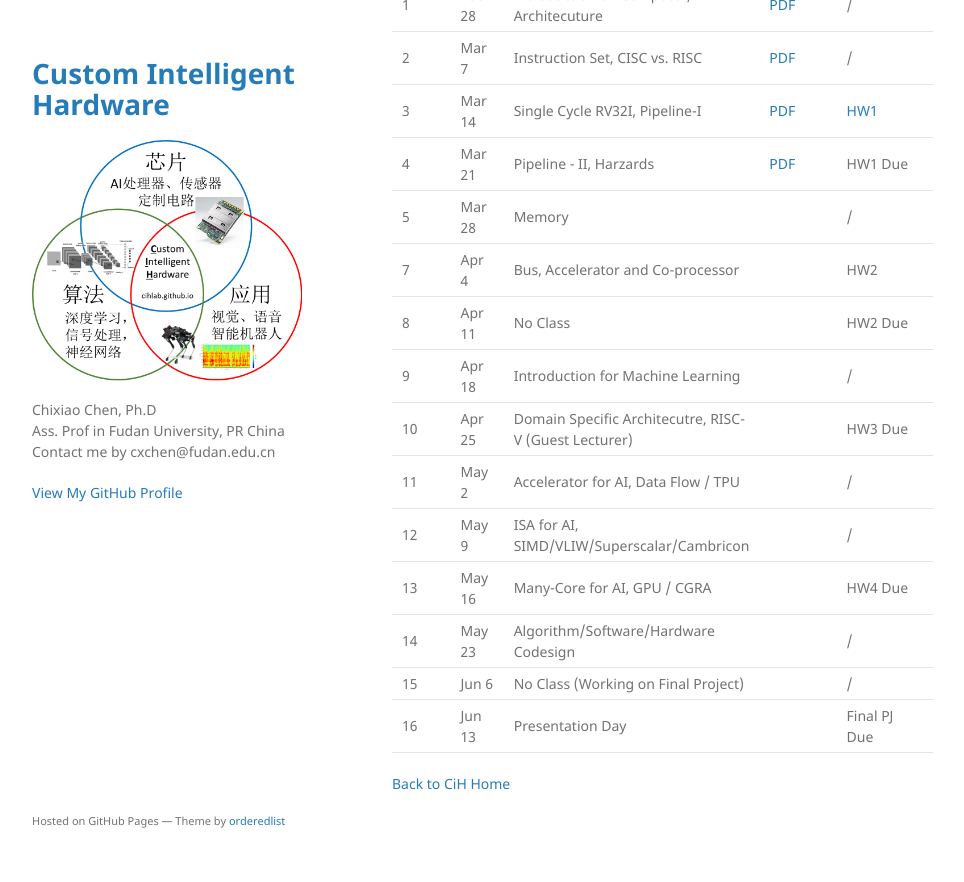
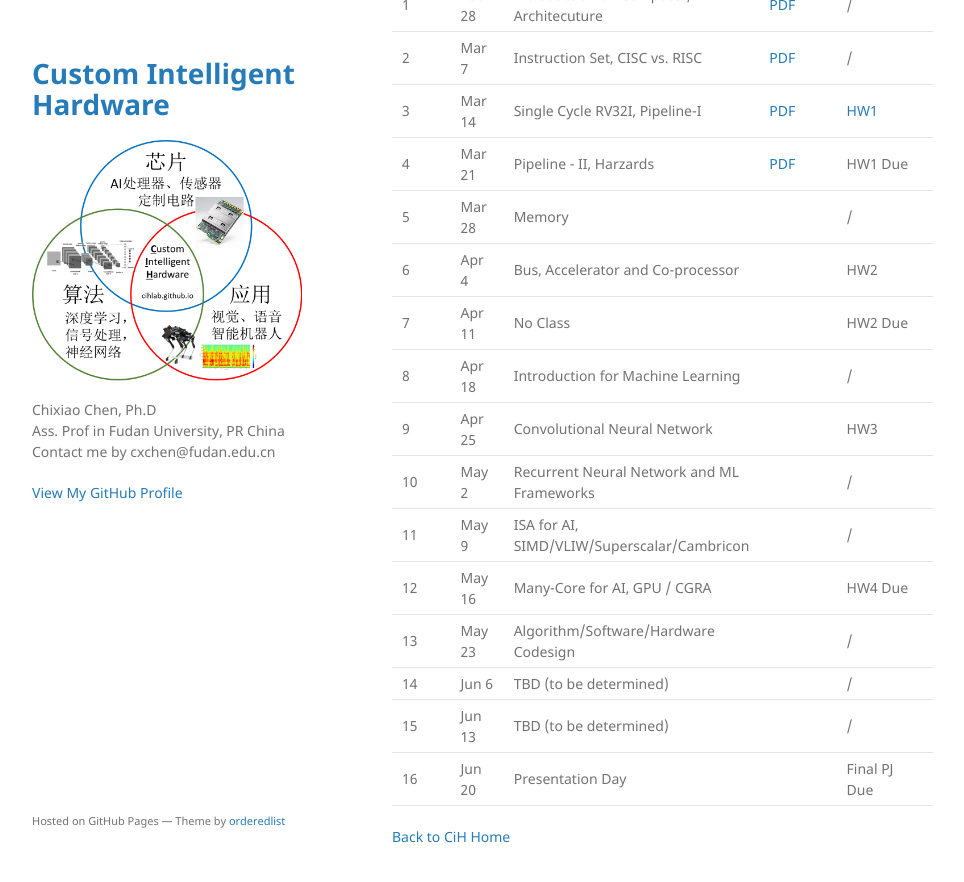
Before and after one commit to cihlab/cihlab.github.io, a Jekyll site: the page built from course/ai19.md, in a window 1280 px wide and 900 px high, scrolled down 577 px. Shown: the top 882 px of the window, without its empty margins (178-1142 px from the left). Built offline with Jekyll 4.4.1, drawn with Linux system fonts in a browser that asks for light colours; our own code applies the rules of GitHub Pages for plain Markdown files.

Commit message:
Update ai19.md

```diff
--- a/course/ai19.md
+++ b/course/ai19.md
@@ -27,16 +27,17 @@ Score: Homework Assignement (15% x 4)+ Final Project (40%)
 3| Mar 14 | Single Cycle RV32I, Pipeline-I | [PDF](./calec3.pdf) | [HW1](./cahw01.pdf) |
 4| Mar 21 | Pipeline - II, Harzards| [PDF](./calec4.pdf) | HW1 Due|
 5| Mar 28 | Memory  |  | / |
-7| Apr 4  | Bus, Accelerator and Co-processor |  | HW2|
-8| Apr 11 | No Class |  | HW2 Due |
-9| Apr 18 | Introduction for Machine Learning |  | /|
-10|Apr 25 | Domain Specific Architecutre, RISC-V (Guest Lecturer)|  | HW3 Due|
-11|May 2  | Accelerator for AI, Data Flow / TPU|  | / |
-12|May 9  | ISA for AI, SIMD/VLIW/Superscalar/Cambricon  |  | / |
-13|May 16 | Many-Core for AI, GPU / CGRA |  | HW4 Due |
-14|May 23 | Algorithm/Software/Hardware Codesign |  | / |
-15|Jun  6 | No Class (Working on Final Project) |  | / |
-16|Jun 13 | Presentation Day|  | Final PJ Due |
+6| Apr 4  | Bus, Accelerator and Co-processor |  | HW2|
+7| Apr 11 | No Class |  | HW2 Due |
+8| Apr 18 | Introduction for Machine Learning |  | /|
+9| Apr 25 | Convolutional Neural Network  |  | HW3|
+10|May 2  | Recurrent Neural Network and ML Frameworks |  | / |
+11|May 9  | ISA for AI, SIMD/VLIW/Superscalar/Cambricon  |  | / |
+12|May 16 | Many-Core for AI, GPU / CGRA |  | HW4 Due |
+13|May 23 | Algorithm/Software/Hardware Codesign |  | / |
+14|Jun  6 | TBD (to be determined) |  | / |
+15|Jun  13 | TBD (to be determined) |  | / |
+16|Jun 20 | Presentation Day|  | Final PJ Due |
 
 
 
```
